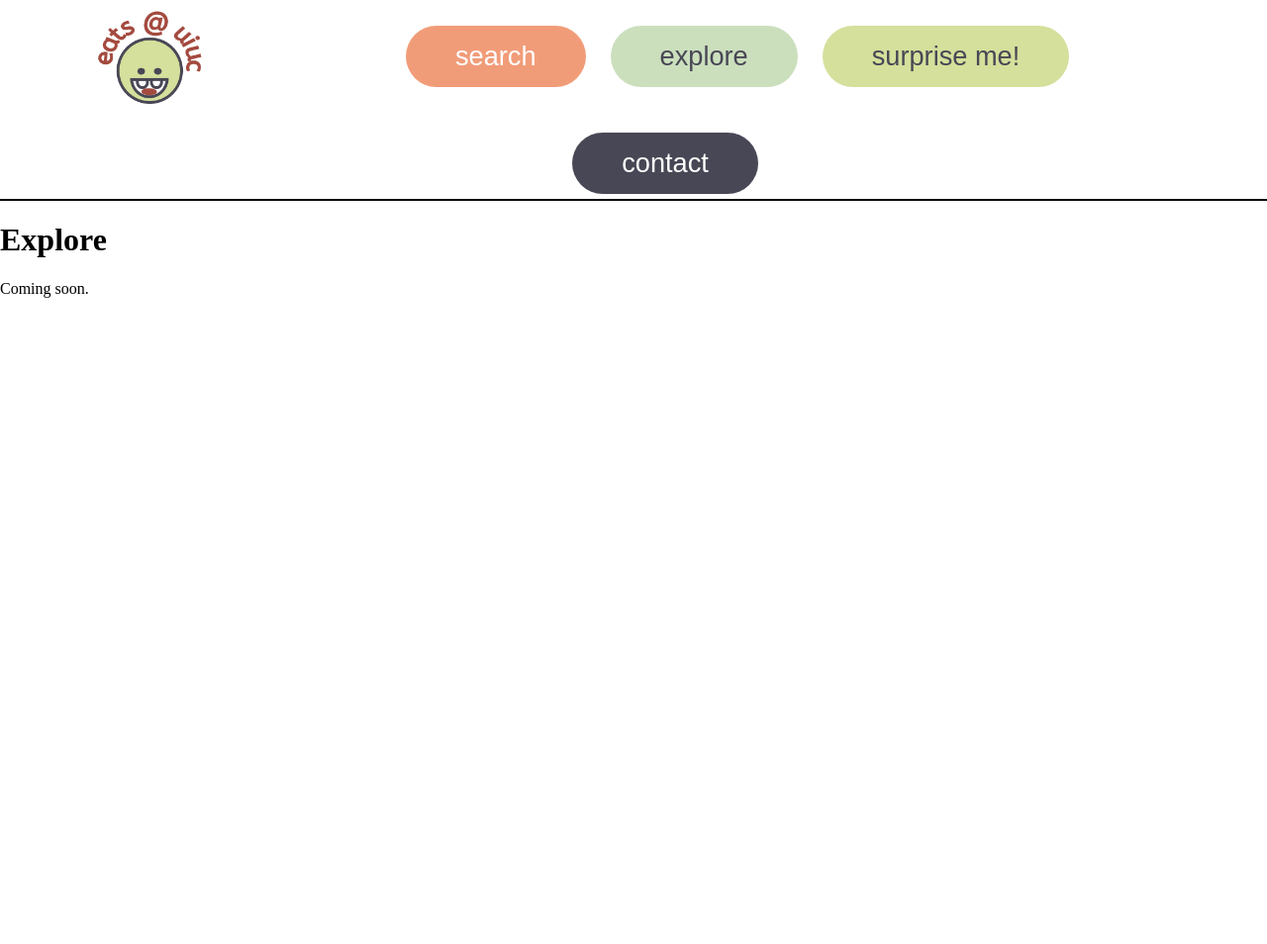
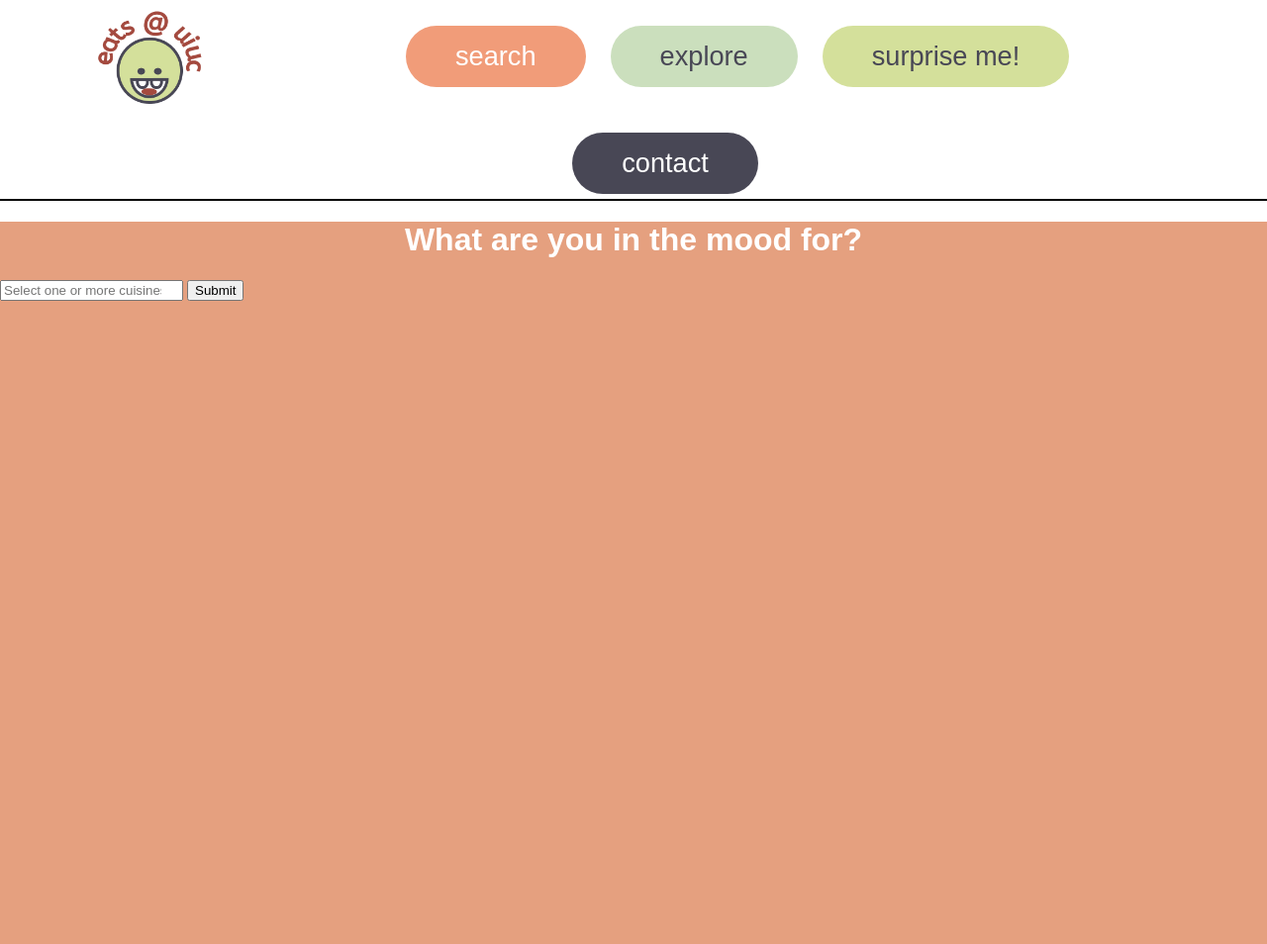
Before and after one commit to tanishkasuman/eats-uiuc, a Flask app: page /explore in a window 1280 px wide; the page is wider, and only the part inside the window is pictured. Shown: that part at 99% size. Run offline with Flask 3, Linux system fonts and the light colour scheme; some web fonts are replaced.

Commit message:
Add form for cuisines in explore

```diff
--- a/app.py
+++ b/app.py
@@ -1,6 +1,6 @@
 import os
 from dotenv import load_dotenv
-from flask import Flask, render_template
+from flask import Flask, render_template, request
 import json
 import random
 
@@ -19,9 +19,25 @@ def search():
     return render_template("search.html")
 
 
-@app.route("/explore")
+@app.route("/explore", methods=["GET", "POST"])
 def explore():
-    return render_template("explore.html")
+    if request.method == "GET":
+        cuisines = set();
+        with open("static/data/restaurants.json", 'r') as file:
+            data = json.load(file)
+            index = 0
+            while True:
+                try:
+                    cuisine = data[index]["cuisine"]
+                    cuisines.add(cuisine)
+                    index += 1
+                except:
+                    break
+        return render_template("explore.html", cuisines=cuisines)
+    if request.method == "POST":
+        return render_template("explore.html", cuisines=cuisines)
+
+
 
 
 @app.route("/contact")
--- a/static/style.css
+++ b/static/style.css
@@ -94,3 +94,11 @@ a.button {
   text-align: center;
   font-family: "ABeeZee", sans-serif;
 }
+
+#explore-page {
+  background: #e5a07f;
+}
+
+#explore-text {
+  color: white;
+}
--- a/templates/explore.html
+++ b/templates/explore.html
@@ -1,8 +1,18 @@
 {% extends "base.html" %}
 
 {% block content %}
-<div class="body">
-    <h1>Explore</h1>
-    <p>Coming soon.</p>
-</div>
+    <div class="body" id="explore-page">
+        <h1 class="text" id="explore-text"> What are you in the mood for? </h1>
+
+        <form>
+            <input name="cuisines" list="cuisines" placeholder="Select one or more cuisines">
+                <datalist id="cuisines">
+                    {% for cuisine in cuisines %}
+                        <option value={{ cuisine }}> </option>
+                    {% endfor %}
+                </datalist>
+            <input type="submit">
+        </form>
+    </div>
+
 {% endblock %}
```
